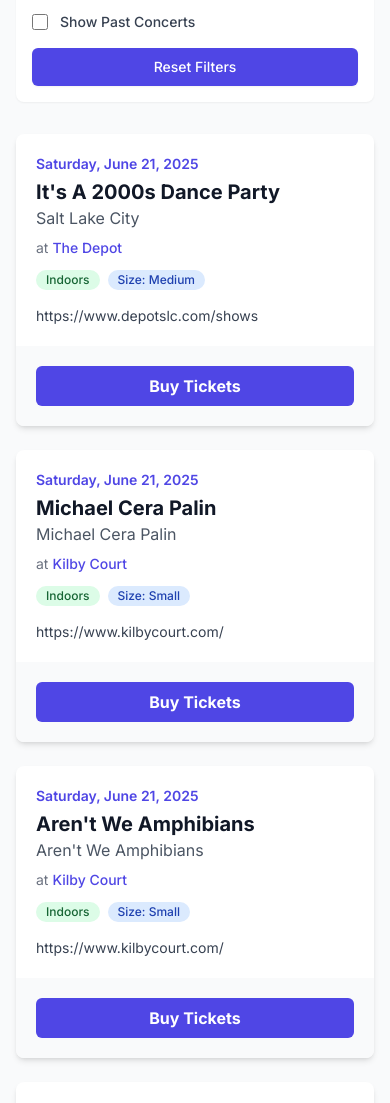
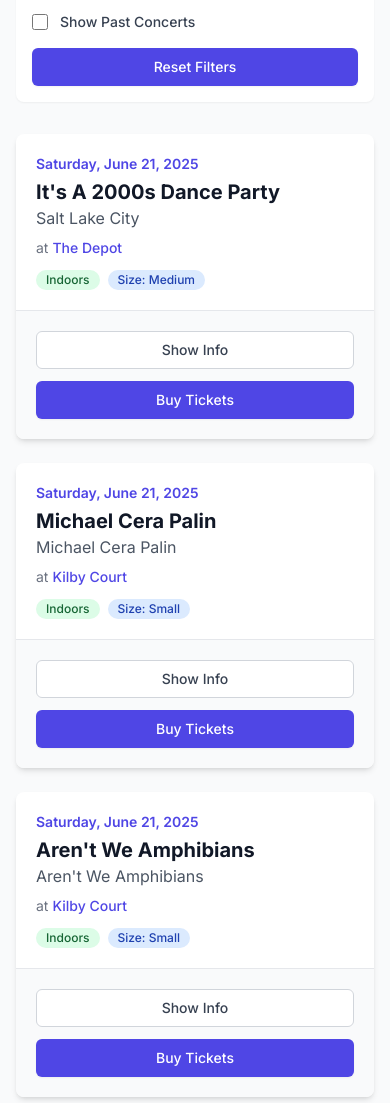
Before and after one commit to RPTC-55/slc-concert-finder, a plain HTML site: page index.html in a window 390 px wide. Shown: the part 580-1683 px from the top of the page. Drawn offline with nearby package versions, Linux system fonts and the light colour scheme.

Commit message:
Update index.html
Add additional "Show Information" field.

```diff
--- a/index.html
+++ b/index.html
@@ -47,8 +47,7 @@
                         <div>
                             <label for="venueFilter" class="block text-sm font-medium text-gray-700">Filter by Venue</label>
                             <select id="venueFilter" class="mt-1 block w-full pl-3 pr-10 py-2 text-base border-gray-300 focus:outline-none focus:ring-indigo-500 focus:border-indigo-500 sm:text-sm rounded-md">
-                                <option>All Venues</option>
-                            </select>
+                                <option>All Venues</option>                            </select>
                         </div>
                         <div>
                             <label for="venueSizeFilter" class="block text-sm font-medium text-gray-700">Filter by Venue Size</label>
@@ -120,39 +119,30 @@
 
         async function fetchData() {
             try {
-                // --- MODIFIED: Use relative paths for GitHub Pages ---
-                // Ensure the CSV files are in the same directory as this HTML file in your repository.
+                // Use relative paths for GitHub Pages
                 const concertListUrl = 'Salt Lake City Area Concerts - Concert_List.csv';
                 const venuesUrl = 'Salt Lake City Area Concerts - Venues.csv';
 
-                // Fetch both CSV files concurrently
                 const [concertsResponse, venuesResponse] = await Promise.all([
                     fetch(concertListUrl),
                     fetch(venuesUrl)
                 ]);
 
-                // Check if fetches were successful
                 if (!concertsResponse.ok || !venuesResponse.ok) {
                     throw new Error('Failed to fetch concert data. Make sure the CSV files are in the same repository folder as the HTML file.');
                 }
 
-                // Get text content from responses
                 const [concertsText, venuesText] = await Promise.all([
                     concertsResponse.text(),
                     venuesResponse.text()
                 ]);
 
-                // Parse the CSV text into arrays of objects
                 const concerts = parseCSV(concertsText);
                 const venues = parseCSV(venuesText);
 
-                // Create a map of venues for easy lookup
                 const venuesMap = new Map(venues.map(v => [v.Venue, v]));
-
-                // Merge concert and venue data
                 const mergedData = concerts.map(concert => {
                     const venueDetails = venuesMap.get(concert.Venue);
-                    // Combine concert info with venue details
                     return { ...concert, ...venueDetails };
                 });
 
@@ -160,34 +150,29 @@
 
             } catch (error) {
                 console.error("Error fetching or processing data:", error);
-                // Display an error message to the user on the page
                 const concertList = document.getElementById('concertList');
                 concertList.innerHTML = `<div class="col-span-full text-center py-16">
                     <h3 class="text-lg font-medium text-red-700">Error Loading Concerts</h3>
                     <p class="mt-1 text-sm text-red-500">${error.message}</p>
                 </div>`;
-                return []; // Return empty array on error
+                return [];
             }
         }
 
         // --- CSV PARSING UTILITY ---
 
         function parseCSV(text) {
-             // --- MODIFIED: More robust line splitting ---
             const lines = text.split(/\r?\n/).filter(line => line.trim() !== '');
             if (lines.length < 2) return [];
 
-            // Extract headers, trimming whitespace and removing quotes
             const headers = lines[0].split(',').map(h => h.trim().replace(/"/g, ''));
             const data = [];
 
             for (let i = 1; i < lines.length; i++) {
-                // This regex handles commas inside quoted fields
                 const values = lines[i].split(/,(?=(?:(?:[^"]*"){2})*[^"]*$)/);
                 if (values.length === headers.length) {
                     const entry = {};
                     for (let j = 0; j < headers.length; j++) {
-                        // Clean up the value by removing quotes and trimming whitespace
                         const value = values[j] ? values[j].trim().replace(/^"|"$/g, '') : '';
                         entry[headers[j]] = value;
                     }
@@ -217,46 +202,21 @@
         // --- POPULATE FILTERS ---
 
         function populateFilters(concerts) {
-            // Get unique values for each filter category, filtering out any empty/undefined values
             const artists = [...new Set(concerts.map(c => c.Artist).filter(Boolean))].sort();
             const venues = [...new Set(concerts.map(c => c.Venue).filter(Boolean))].sort();
             const venueSizes = [...new Set(concerts.map(c => c['Venue Size']).filter(Boolean))].sort((a,b) => a-b);
             const venueTypes = [...new Set(concerts.map(c => c['Venue Type']).filter(Boolean))].sort();
 
-            // Populate artist dropdown
-            artists.forEach(artist => {
-                const option = document.createElement('option');
-                option.value = artist;
-                option.textContent = artist;
-                artistFilter.appendChild(option);
-            });
-            // Populate venue dropdown
-            venues.forEach(venue => {
-                const option = document.createElement('option');
-                option.value = venue;
-                option.textContent = venue;
-                venueFilter.appendChild(option);
-            });
-            // Populate venue size dropdown
-            venueSizes.forEach(size => {
-                const option = document.createElement('option');
-                option.value = size;
-                option.textContent = size;
-                venueSizeFilter.appendChild(option);
-            });
-            // Populate venue type dropdown
-            venueTypes.forEach(type => {
-                const option = document.createElement('option');
-                option.value = type;
-                option.textContent = type;
-                venueTypeFilter.appendChild(option);
-            });
+            artists.forEach(artist => artistFilter.add(new Option(artist, artist)));
+            venues.forEach(venue => venueFilter.add(new Option(venue, venue)));
+            venueSizes.forEach(size => venueSizeFilter.add(new Option(size, size)));
+            venueTypes.forEach(type => venueTypeFilter.add(new Option(type, type)));
         }
 
         // --- RENDERING LOGIC ---
 
         function renderConcerts(concerts) {
-            concertListElement.innerHTML = ''; // Clear previous list
+            concertListElement.innerHTML = '';
 
             if (concerts.length === 0) {
                 noResultsElement.classList.remove('hidden');
@@ -265,30 +225,25 @@
             }
 
             concerts.forEach(concert => {
-                // Skip rendering if essential data is missing
-                if (!concert.Artist || !concert['Show Date']) {
-                    return;
-                }
+                if (!concert.Artist || !concert['Show Date']) return;
 
-                // Create the main card container
                 const card = document.createElement('div');
                 card.className = 'bg-white rounded-lg shadow-md overflow-hidden flex flex-col fade-in';
 
-                // Format the date for display, handle invalid dates gracefully
                 const showDate = new Date(concert['Show Date']);
-                 if (isNaN(showDate.getTime())) {
+                if (isNaN(showDate.getTime())) {
                     console.warn('Invalid date for concert:', concert);
-                    return; // Skip rendering this card
+                    return;
                 }
                 const formattedDate = showDate.toLocaleDateString('en-US', {
                     weekday: 'long',
                     year: 'numeric',
                     month: 'long',
                     day: 'numeric',
-                    timeZone: 'UTC' // Treat date as UTC to avoid timezone shift issues
+                    timeZone: 'UTC'
                 });
 
-                // Card content
+                // --- MODIFIED: Card structure updated to include Show Info link as a button ---
                 card.innerHTML = `
                     <div class="p-5 flex-grow">
                         <p class="text-sm text-indigo-600 font-semibold">${formattedDate}</p>
@@ -304,13 +259,18 @@
                                 Size: ${concert['Venue Size']}
                            </span>
                         </div>
-
-                        <p class="mt-4 text-sm text-gray-700">${concert['Show Information'] || 'No additional information.'}</p>
                     </div>
-                    <div class="p-5 bg-gray-50">
-                        <a href="${concert['Ticket Purchase Page']}" target="_blank" class="block w-full text-center bg-indigo-600 text-white font-bold py-2 px-4 rounded-md hover:bg-indigo-700 transition-colors duration-200">
-                           Buy Tickets
-                        </a>
+                    <div class="p-5 bg-gray-50 border-t border-gray-200">
+                        <div class="flex flex-col sm:flex-row gap-3">
+                            ${concert['Show Information'] ?
+                            `<a href="${concert['Show Information']}" target="_blank" class="flex-1 inline-flex items-center justify-center px-4 py-2 border border-gray-300 text-sm font-medium rounded-md text-gray-700 bg-white hover:bg-gray-50">
+                                Show Info
+                            </a>` : ''
+                            }
+                            <a href="${concert['Ticket Purchase Page']}" target="_blank" class="flex-1 inline-flex items-center justify-center px-4 py-2 border border-transparent shadow-sm text-sm font-medium rounded-md text-white bg-indigo-600 hover:bg-indigo-700">
+                               Buy Tickets
+                            </a>
+                        </div>
                     </div>
                 `;
                 concertListElement.appendChild(card);
@@ -322,9 +282,8 @@
         function applyFiltersAndSort() {
             let filteredConcerts = [...allConcerts];
             const now = new Date();
-            now.setHours(0,0,0,0); // Set to beginning of today for accurate comparison
+            now.setHours(0,0,0,0);
 
-            // 1. Filter by "Show Past Concerts" checkbox
             if (!showPastCheckbox.checked) {
                 filteredConcerts = filteredConcerts.filter(c => {
                     const showDate = new Date(c['Show Date']);
@@ -332,48 +291,36 @@
                 });
             }
 
-            // 2. Filter by selected artist
             if (artistFilter.value !== 'All Artists') {
                 filteredConcerts = filteredConcerts.filter(c => c.Artist === artistFilter.value);
             }
-
-            // 3. Filter by selected venue
             if (venueFilter.value !== 'All Venues') {
                 filteredConcerts = filteredConcerts.filter(c => c.Venue === venueFilter.value);
             }
-
-            // 4. Filter by venue size
             if (venueSizeFilter.value !== 'All Sizes') {
                 filteredConcerts = filteredConcerts.filter(c => c['Venue Size'] === venueSizeFilter.value);
             }
-
-            // 5. Filter by venue type
             if (venueTypeFilter.value !== 'All Types') {
                 filteredConcerts = filteredConcerts.filter(c => c['Venue Type'] === venueTypeFilter.value);
             }
 
-            // 6. Filter by date range
             const startDate = startDateInput.value ? new Date(startDateInput.value) : null;
             const endDate = endDateInput.value ? new Date(endDateInput.value) : null;
 
             if (startDate) {
-                 // Adjust start date to the beginning of the day (in UTC)
                 startDate.setUTCHours(0, 0, 0, 0);
                 filteredConcerts = filteredConcerts.filter(c => new Date(c['Show Date']) >= startDate);
             }
             if (endDate) {
-                 // Adjust end date to the end of the day (in UTC)
                 endDate.setUTCHours(23, 59, 59, 999);
                 filteredConcerts = filteredConcerts.filter(c => new Date(c['Show Date']) <= endDate);
             }
 
-            // 7. Sort the results
             const [sortKey, sortOrder] = sortElement.value.split('_');
             filteredConcerts.sort((a, b) => {
                 let valA = a[sortKey];
                 let valB = b[sortKey];
 
-                // Special handling for date and numeric sorting
                 if (sortKey === 'Show Date') {
                     valA = new Date(valA);
                     valB = new Date(valB);
@@ -385,13 +332,8 @@
                     valB = valB.toLowerCase();
                 }
 
-                // Comparison logic
-                if (valA < valB) {
-                    return sortOrder === 'asc' ? -1 : 1;
-                }
-                if (valA > valB) {
-                    return sortOrder === 'asc' ? 1 : -1;
-                }
+                if (valA < valB) return sortOrder === 'asc' ? -1 : 1;
+                if (valA > valB) return sortOrder === 'asc' ? 1 : -1;
                 return 0;
             });
 
@@ -401,25 +343,19 @@
         // --- INITIALIZATION AND EVENT LISTENERS ---
 
         async function initializeApp() {
-            // Display a loading indicator
             concertListElement.innerHTML = '<p class="col-span-full text-center py-16 text-gray-500">Loading concerts...</p>';
 
-            // Fetch and process data
             allConcerts = await fetchData();
 
             if(allConcerts.length > 0) {
-              // Populate filter dropdowns with available options
               populateFilters(allConcerts);
-              // Apply default filters and sorting
               applyFiltersAndSort();
             }
 
-            // Attach event listeners to all controls
             [artistFilter, venueFilter, venueSizeFilter, venueTypeFilter, sortElement, showPastCheckbox, startDateInput, endDateInput].forEach(el => {
                 el.addEventListener('change', applyFiltersAndSort);
             });
 
-            // Event listener for the reset button
             resetFiltersBtn.addEventListener('click', () => {
                 artistFilter.value = 'All Artists';
                 venueFilter.value = 'All Venues';
@@ -433,7 +369,6 @@
             });
         }
 
-        // Start the application
         initializeApp();
 
     </script>
```
